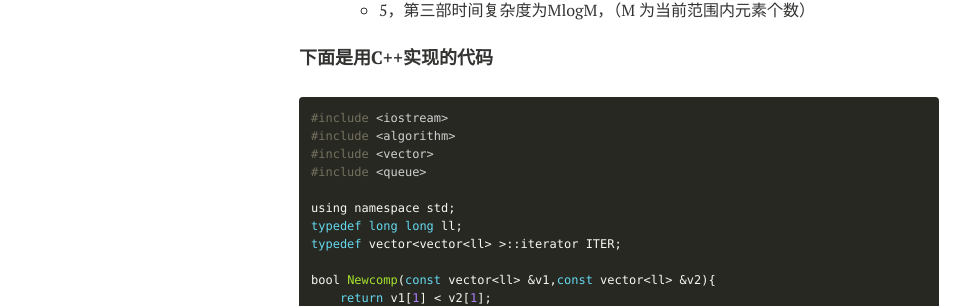
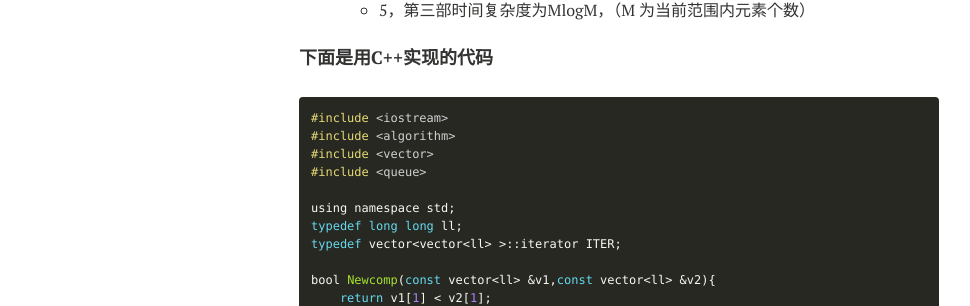
Before and after one commit to buptmiao/buptmiao.github.io, a Jekyll site: the page built from _posts/2014-12-04-求最大并发数的一道面试题.md, in a window 1280 px wide. Shown: the part 1208-1514 px from the top of the page, without its empty margins (21-991 px from the left). Built offline with Jekyll 4.4.1, drawn with Linux system fonts in a browser that asks for light colours; nearby versions of some CDN libraries; comment, search, counter and statistics services are not loaded.

Commit message:
add new post

```diff
--- a/_sass/pygments.scss
+++ b/_sass/pygments.scss
@@ -17,10 +17,10 @@
 	.k { color: #66d9ef } /* Keyword */
 	.l { color: #ae81ff } /* Literal */
 	.n { color: #f8f8f2 } /* Name */
-	.o { color: #f8f8f2 } /* Operator */
+	.o { color: #f8f8f2 } /* Operator 白色*/
 	.p { color: #f8f8f2 } /* Punctuation */
 	.cm { color: #75715e } /* Comment.Multiline */
-	.cp { color: #75715e } /* Comment.Preproc */
+	.cp { color: #e6db74 } /* Comment.Preproc */
 	.c1 { color: #75715e } /* Comment.Single */
 	.cs { color: #75715e } /* Comment.Special */
 	.ge { font-style: italic } /* Generic.Emph */
```
